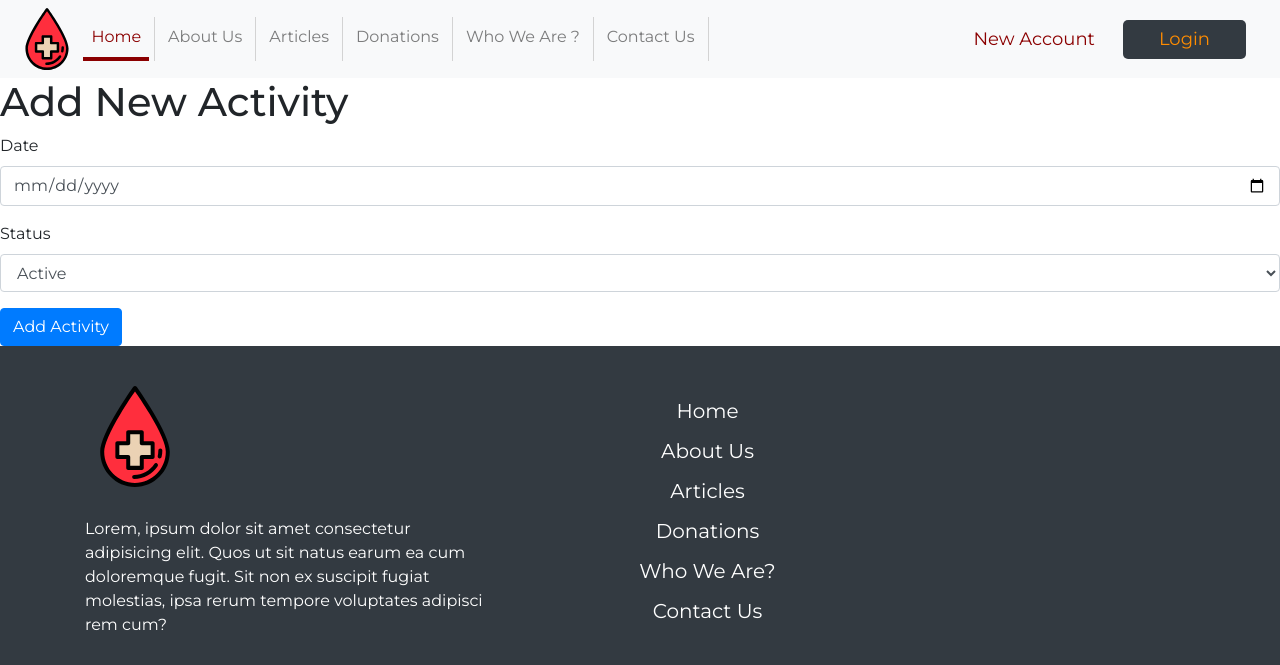
After one commit to Fakhredinne21/BloodDonationManager, a Symfony app: template templates/activity/add_form.html.twig in a window 1280 px wide. The commit adds this page. Shown: the top 665 px of the page. Run offline with Twig, Linux system fonts and the light colour scheme; the template is opened without the code that fills it, so the values that code supplies are empty; some libraries are stand-ins or nearby versions.

Commit message:
Activity Ready!

```diff
--- a/public/UI/login.html
+++ b/public/UI/login.html
@@ -1,4 +1,4 @@
-<!DOCTYPE html>
+    <!DOCTYPE html>
 <html lang="en">
 
 <head>
--- /dev/null
+++ b/templates/activity/add_form.html.twig
@@ -0,0 +1,19 @@
+{% extends 'base.html.twig' %}
+
+{% block body %}
+    <h1>Add New Activity</h1>
+    <form action="{{ path('activity_new') }}" method="post">
+        <div class="form-group">
+            <label for="activity_date">Date</label>
+            <input type="date" id="activity_date" name="activity_date" class="form-control">
+        </div>
+        <div class="form-group">
+            <label for="activity_status">Status</label>
+            <select id="activity_status" name="activity_status" class="form-control">
+                <option value="1">Active</option>
+                <option value="0">Inactive</option>
+            </select>
+        </div>
+        <button type="submit" class="btn btn-primary">Add Activity</button>
+    </form>
+{% endblock %}
```
Also changed, not shown: src/Controller/ActivityController.php (+26 -1 lines), templates/activity/showallactivities.html.twig (+10 -3 lines).
